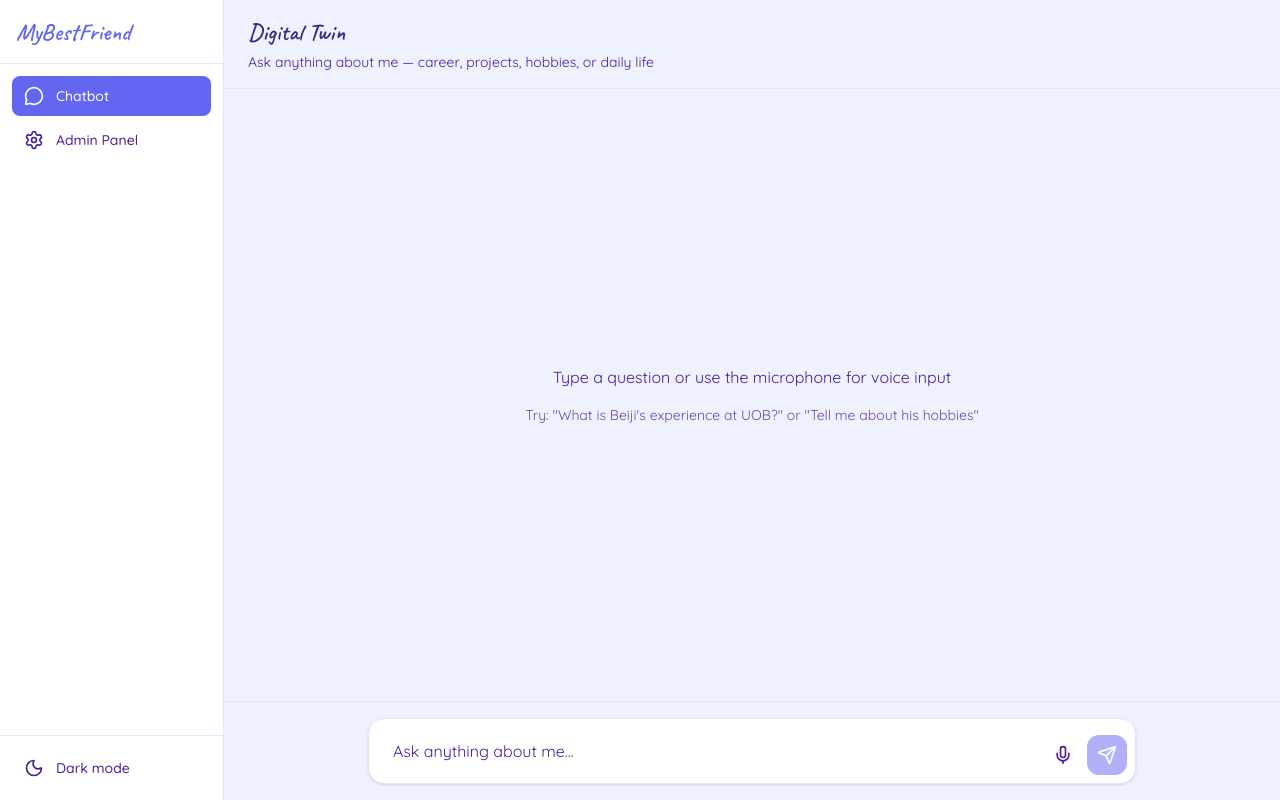
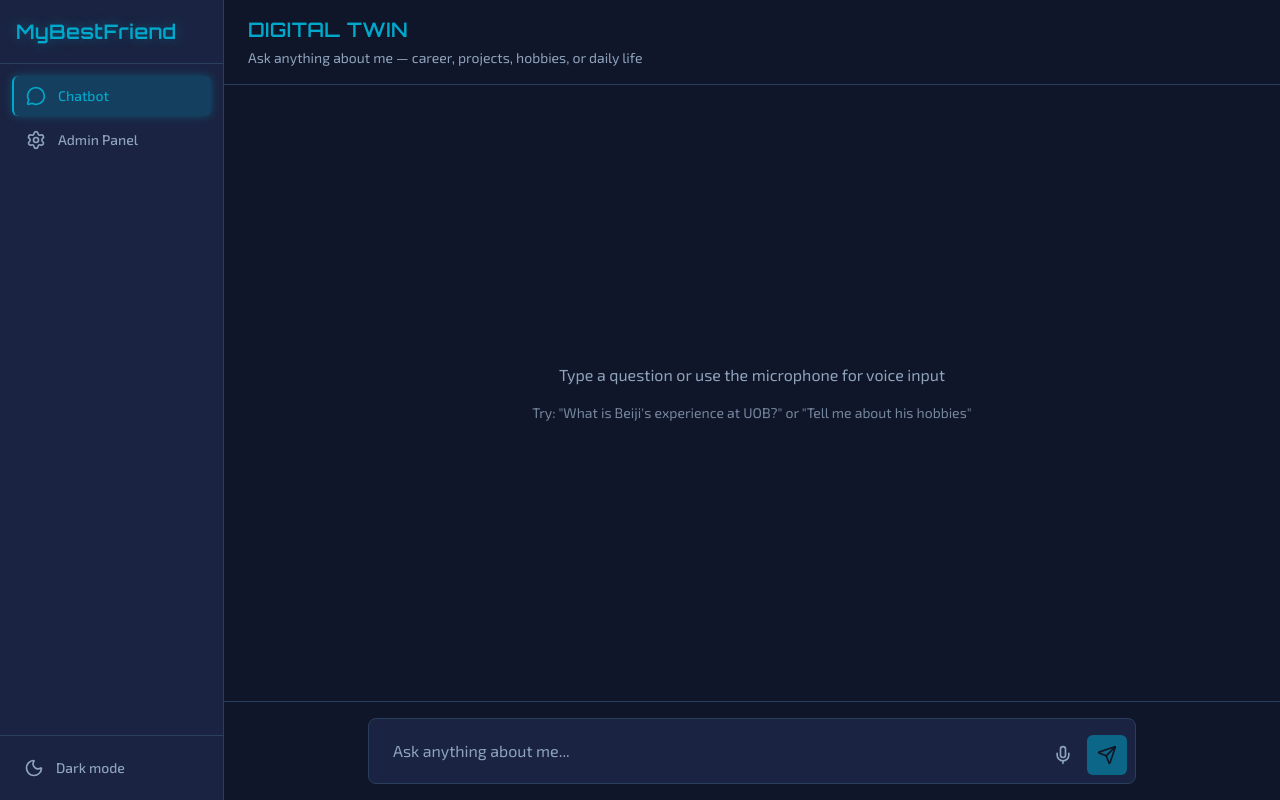
Before and after one commit to SuperiormonLBJ/MyBestFriend, a Next.js app in the folder frontend/: page /chat in a window 1280 px wide. Built offline with nearby package versions, Linux system fonts and the light colour scheme.

Commit message:
feat(frontend folder): modify on the theme color
why:
- previous color is not modern and outdated

what:
- updated on theme color

impact:
- frontend

```diff
--- a/frontend/src/app/chat/page.tsx
+++ b/frontend/src/app/chat/page.tsx
@@ -59,10 +59,10 @@ export default function ChatPage() {
   return (
     <div className="flex h-full flex-col">
       <header className="shrink-0 border-b border-[var(--border)] px-6 py-4">
-        <h2 className="font-heading text-2xl font-semibold text-[var(--foreground)]">
-          Digital Twin
+        <h2 className="font-heading text-xl font-bold tracking-wider text-[var(--primary)]">
+          DIGITAL TWIN
         </h2>
-        <p className="mt-1 text-sm text-[var(--foreground-muted)]">
+        <p className="mt-1 text-sm text-[var(--foreground-muted)] font-body">
           Ask anything about me — career, projects, hobbies, or daily life
         </p>
       </header>
@@ -75,10 +75,10 @@ export default function ChatPage() {
       >
         {messages.length === 0 && (
           <div className="flex h-full flex-col items-center justify-center gap-4 text-center">
-            <p className="text-[var(--foreground-muted)]">
+            <p className="text-[var(--foreground-muted)] font-body">
               Type a question or use the microphone for voice input
             </p>
-            <p className="text-sm text-[var(--foreground-muted)]/80">
+            <p className="text-sm text-[var(--foreground-muted)]/80 font-body">
               Try: &quot;What is Beiji&apos;s experience at UOB?&quot; or &quot;Tell me about his hobbies&quot;
             </p>
           </div>
--- a/frontend/src/app/globals.css
+++ b/frontend/src/app/globals.css
@@ -1,36 +1,42 @@
-@import url('https://fonts.googleapis.com/css2?family=Caveat:wght@400;500;600;700&family=Quicksand:wght@300;400;500;600;700&display=swap');
+@import url('https://fonts.googleapis.com/css2?family=Orbitron:wght@400;500;600;700;800;900&family=Exo+2:ital,wght@0,300;0,400;0,500;0,600;0,700;1,400&display=swap');
 @import "tailwindcss";
 
 :root {
-  /* AI-Native UI Design System - Light */
-  --primary: #6366F1;
-  --primary-hover: #4F46E5;
-  --secondary: #818CF8;
-  --cta: #22C55E;
-  --cta-hover: #16A34A;
-  --background: #EEF2FF;
-  --background-elevated: #ffffff;
-  --foreground: #312E81;
-  --foreground-muted: #4C1D95;
-  --border: #E0E7FF;
-  --chat-user-bg: #6366F1;
-  --chat-assistant-bg: #E0E7FF;
+  /* Video-game / Cyberpunk — Light variant (charcoal blue) */
+  --primary: #00A8CC;
+  --primary-hover: #0096B8;
+  --primary-glow: rgba(0, 168, 204, 0.35);
+  --secondary: #7B2CBF;
+  --cta: #00F5D4;
+  --cta-hover: #00E5C4;
+  --background: #0F1629;
+  --background-elevated: #1A2442;
+  --foreground: #E2EAF2;
+  --foreground-muted: #8FA3BC;
+  --border: #2A3F5C;
+  --border-glow: rgba(0, 168, 204, 0.25);
+  --chat-user-bg: #007EA7;
+  --chat-assistant-bg: #162238;
+  --surface: #141C2B;
 }
 
 .dark {
-  /* AI-Native UI Design System - Dark */
-  --primary: #818CF8;
-  --primary-hover: #6366F1;
-  --secondary: #A5B4FC;
-  --cta: #22C55E;
-  --cta-hover: #4ADE80;
-  --background: #0F0F1A;
-  --background-elevated: #1A1A2E;
-  --foreground: #E0E7FF;
-  --foreground-muted: #A5B4FC;
-  --border: #312E81;
-  --chat-user-bg: #4338CA;
-  --chat-assistant-bg: #1E1B4B;
+  /* Video-game / Cyberpunk — Dark (deep space) */
+  --primary: #00D4FF;
+  --primary-hover: #00B8E6;
+  --primary-glow: rgba(0, 212, 255, 0.4);
+  --secondary: #A855F7;
+  --cta: #00F5D4;
+  --cta-hover: #5EFFE3;
+  --background: #08090C;
+  --background-elevated: #0F1115;
+  --foreground: #E8F4F8;
+  --foreground-muted: #7B8FA1;
+  --border: #1E2836;
+  --border-glow: rgba(0, 212, 255, 0.3);
+  --chat-user-bg: #0099CC;
+  --chat-assistant-bg: #121920;
+  --surface: #0C0E12;
 }
 
 @theme inline {
@@ -45,12 +51,17 @@
   --color-border: var(--border);
   --color-chat-user-bg: var(--chat-user-bg);
   --color-chat-assistant-bg: var(--chat-assistant-bg);
-  --font-heading: 'Caveat', cursive;
-  --font-body: 'Quicksand', sans-serif;
+  --font-heading: 'Orbitron', sans-serif;
+  --font-body: 'Exo 2', sans-serif;
 }
 
 .font-heading {
   font-family: var(--font-heading);
+  letter-spacing: 0.02em;
+}
+
+.font-body {
+  font-family: var(--font-body);
 }
 
 body {
@@ -60,8 +71,35 @@ body {
   transition: background-color 150ms ease, color 150ms ease;
 }
 
+/* Subtle grid overlay for video-game HUD feel */
+body::before {
+  content: "";
+  position: fixed;
+  inset: 0;
+  background-image:
+    linear-gradient(rgba(0, 212, 255, 0.03) 1px, transparent 1px),
+    linear-gradient(90deg, rgba(0, 212, 255, 0.03) 1px, transparent 1px);
+  background-size: 24px 24px;
+  pointer-events: none;
+  z-index: 0;
+}
+
 h1, h2, h3 {
   font-family: var(--font-heading);
+  font-weight: 600;
+}
+
+/* Video-game style glow */
+.glow-border {
+  box-shadow: 0 0 12px var(--primary-glow), inset 0 0 0 1px var(--border-glow);
+}
+
+.glow-border-hover:hover {
+  box-shadow: 0 0 18px var(--primary-glow), 0 0 36px var(--primary-glow);
+}
+
+.text-glow {
+  text-shadow: 0 0 12px var(--primary-glow);
 }
 
 @media (prefers-reduced-motion: reduce) {
--- a/frontend/src/app/layout.tsx
+++ b/frontend/src/app/layout.tsx
@@ -19,7 +19,7 @@ export default function RootLayout({
         <ThemeProvider>
           <div className="flex min-h-screen">
             <Sidebar />
-            <main className="min-h-screen flex-1 flex-col bg-[var(--background)] pt-16 lg:ml-56 lg:pt-0 flex">
+            <main className="relative z-10 min-h-screen flex-1 flex-col bg-[var(--background)] pt-16 lg:ml-56 lg:pt-0 flex">
               {children}
             </main>
           </div>
--- a/frontend/src/components/chat-input.tsx
+++ b/frontend/src/components/chat-input.tsx
@@ -66,7 +66,7 @@ export function ChatInput({
   return (
     <form
       onSubmit={handleSubmit}
-      className="flex items-end gap-2 rounded-2xl border border-[var(--border)] bg-[var(--background-elevated)] p-2 shadow-sm transition-colors duration-200"
+      className="flex items-end gap-2 rounded-lg border border-[var(--border)] bg-[var(--background-elevated)] p-2 transition-all duration-200 focus-within:border-[var(--primary)] focus-within:shadow-[0_0_16px_var(--primary-glow)]"
     >
       <label htmlFor="chat-input" className="sr-only">
         Your question
@@ -84,7 +84,7 @@ export function ChatInput({
         placeholder={placeholder}
         rows={1}
         disabled={disabled}
-        className="min-h-[44px] max-h-32 flex-1 resize-none rounded-xl border-0 bg-transparent px-4 py-3 text-[var(--foreground)] placeholder:text-[var(--foreground-muted)] focus:outline-none focus:ring-2 focus:ring-[var(--primary)] disabled:opacity-50"
+        className="min-h-[44px] max-h-32 flex-1 resize-none rounded-md border-0 bg-transparent px-4 py-3 text-[var(--foreground)] placeholder:text-[var(--foreground-muted)] focus:outline-none disabled:opacity-50"
         aria-label="Type your message"
       />
       <div className="flex shrink-0 gap-1">
@@ -93,7 +93,7 @@ export function ChatInput({
             type="button"
             onClick={isListening ? stopListening : startListening}
             aria-label={isListening ? "Stop listening" : "Start voice input"}
-            className={`flex h-10 w-10 items-center justify-center rounded-xl transition-colors duration-200 cursor-pointer ${
+            className={`flex h-10 w-10 items-center justify-center rounded-md transition-all duration-200 cursor-pointer ${
               isListening
                 ? "bg-red-500/20 text-red-500 hover:bg-red-500/30"
                 : "text-[var(--foreground-muted)] hover:bg-[var(--primary)]/10 hover:text-[var(--primary)]"
@@ -110,7 +110,7 @@ export function ChatInput({
           type="submit"
           disabled={disabled || !input.trim()}
           aria-label="Send message"
-          className="flex h-10 w-10 items-center justify-center rounded-xl bg-[var(--primary)] text-white transition-colors duration-200 hover:bg-[var(--primary-hover)] disabled:opacity-50 disabled:cursor-not-allowed cursor-pointer"
+          className="flex h-10 w-10 items-center justify-center rounded-md bg-[var(--primary)] text-[#08090C] font-semibold transition-all duration-200 hover:bg-[var(--primary-hover)] hover:shadow-[0_0_12px_var(--primary-glow)] disabled:opacity-50 disabled:cursor-not-allowed disabled:hover:shadow-none cursor-pointer"
         >
           {disabled ? (
             <Loader2 className="h-5 w-5 animate-spin" strokeWidth={2} />
--- a/frontend/src/components/sidebar.tsx
+++ b/frontend/src/components/sidebar.tsx
@@ -22,7 +22,7 @@ export function Sidebar() {
         type="button"
         onClick={() => setMobileOpen(!mobileOpen)}
         aria-label="Toggle sidebar"
-        className="fixed left-4 top-4 z-50 flex h-10 w-10 items-center justify-center rounded-lg border border-[var(--border)] bg-[var(--background-elevated)] lg:hidden cursor-pointer"
+        className="fixed left-4 top-4 z-50 flex h-10 w-10 items-center justify-center rounded-md border border-[var(--border)] bg-[var(--background-elevated)] shadow-[0_0_12px_var(--primary-glow)] lg:hidden cursor-pointer transition-shadow duration-200 hover:shadow-[0_0_18px_var(--primary-glow)]"
       >
         <Menu className="h-5 w-5" strokeWidth={2} />
       </button>
@@ -32,7 +32,7 @@ export function Sidebar() {
         }`}
       >
       <div className="flex h-16 items-center gap-2 border-b border-[var(--border)] px-4">
-        <h1 className="font-heading text-2xl font-semibold text-[var(--primary)]">
+        <h1 className="font-heading text-xl font-bold tracking-wider text-[var(--primary)] text-glow">
           MyBestFriend
         </h1>
       </div>
@@ -44,10 +44,10 @@ export function Sidebar() {
               key={href}
               href={href}
               onClick={() => setMobileOpen(false)}
-              className={`flex items-center gap-3 rounded-lg px-3 py-2.5 text-sm font-medium transition-colors duration-200 cursor-pointer ${
+              className={`flex items-center gap-3 rounded-md px-3 py-2.5 text-sm font-medium transition-all duration-200 cursor-pointer ${
                 isActive
-                  ? "bg-[var(--primary)] text-white"
-                  : "text-[var(--foreground-muted)] hover:bg-[var(--primary)]/10 hover:text-[var(--foreground)]"
+                  ? "bg-[var(--primary)]/20 text-[var(--primary)] border-l-2 border-[var(--primary)] shadow-[0_0_8px_var(--primary-glow)]"
+                  : "text-[var(--foreground-muted)] hover:bg-[var(--primary)]/10 hover:text-[var(--foreground)] border-l-2 border-transparent"
               }`}
             >
               <Icon className="h-5 w-5 shrink-0" strokeWidth={2} />
@@ -61,7 +61,7 @@ export function Sidebar() {
           type="button"
           onClick={toggleTheme}
           aria-label={`Switch to ${theme === "light" ? "dark" : "light"} mode`}
-          className="flex w-full items-center gap-3 rounded-lg px-3 py-2.5 text-sm font-medium text-[var(--foreground-muted)] transition-colors duration-200 hover:bg-[var(--primary)]/10 hover:text-[var(--foreground)] cursor-pointer"
+          className="flex w-full items-center gap-3 rounded-md px-3 py-2.5 text-sm font-medium text-[var(--foreground-muted)] transition-all duration-200 hover:bg-[var(--primary)]/10 hover:text-[var(--foreground)] cursor-pointer"
         >
           {theme === "light" ? (
             <Moon className="h-5 w-5 shrink-0" strokeWidth={2} />
--- a/frontend/src/components/typing-indicator.tsx
+++ b/frontend/src/components/typing-indicator.tsx
@@ -3,10 +3,10 @@
 export function TypingIndicator() {
   return (
     <div className="flex gap-3" role="status" aria-label="Assistant is typing">
-      <div className="flex h-8 w-8 shrink-0 items-center justify-center rounded-full bg-[var(--chat-assistant-bg)] text-[var(--primary)]">
+      <div className="flex h-8 w-8 shrink-0 items-center justify-center rounded-md bg-[var(--chat-assistant-bg)] text-[var(--primary)] border border-[var(--border)]">
         <span className="sr-only">Typing</span>
       </div>
-      <div className="flex items-center gap-1 rounded-2xl bg-[var(--chat-assistant-bg)] px-4 py-3">
+      <div className="flex items-center gap-1 rounded-lg bg-[var(--chat-assistant-bg)] border border-[var(--border)] px-4 py-3">
         <span
           className="h-2 w-2 animate-pulse rounded-full bg-[var(--primary)]"
           style={{ animationDelay: "0ms" }}
```
Also changed, not shown: frontend/src/app/admin/page.tsx (+6 -6 lines), frontend/src/components/chat-message.tsx (+5 -5 lines).
